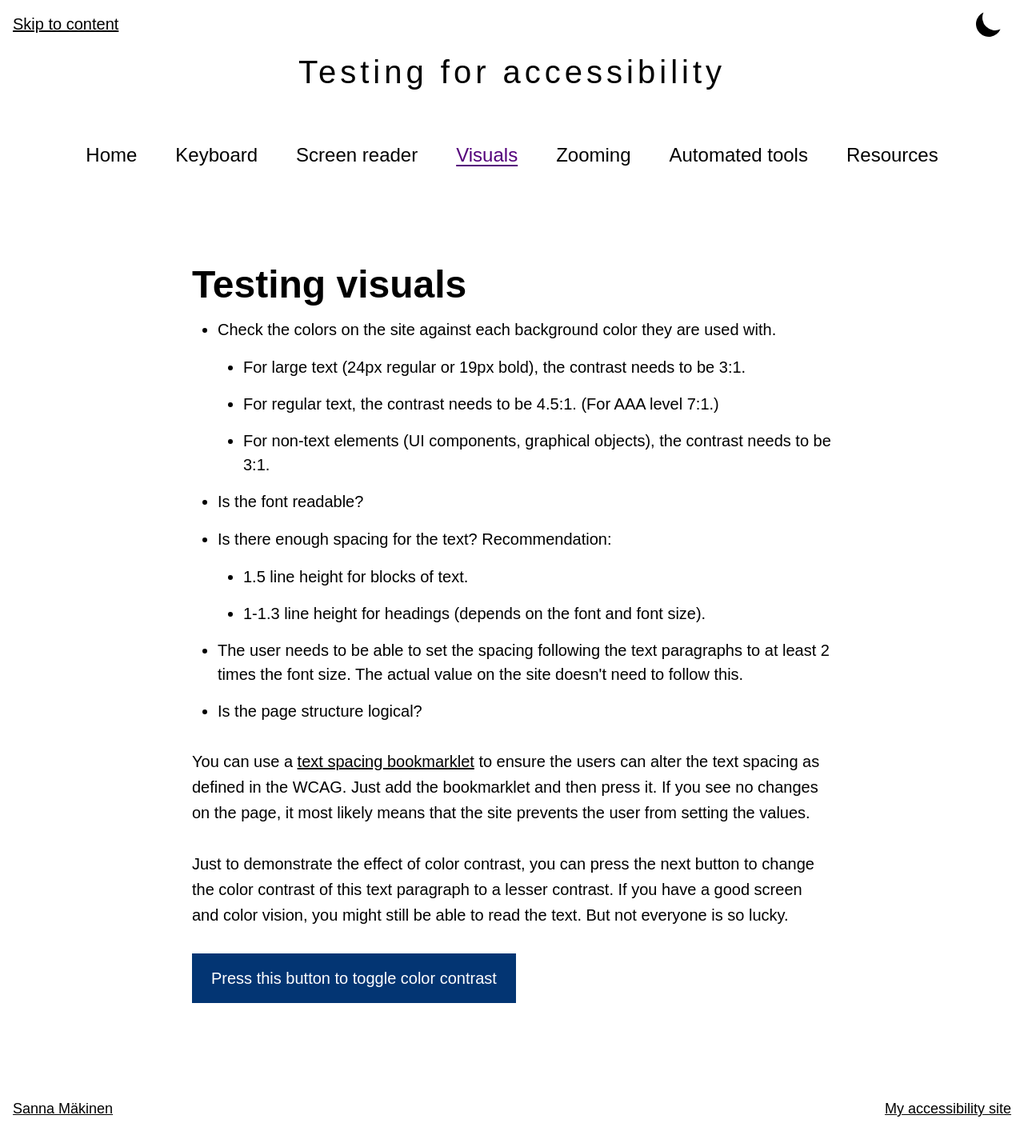
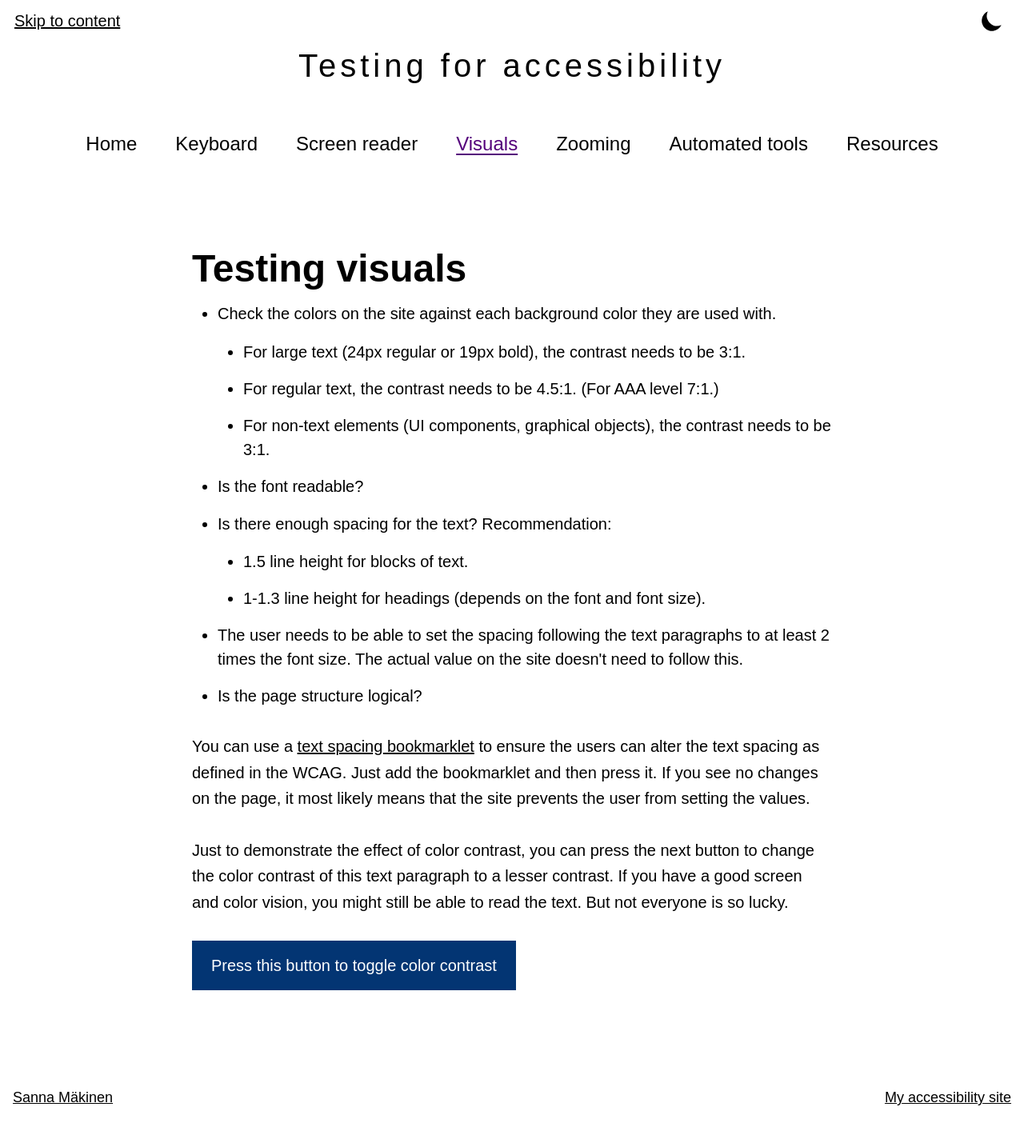
Before and after one commit to calydia/a11y-testing, a Gatsby site: page /testing-visuals in a window 1280 px wide. Shown: the whole page at 80% size. Built offline with nearby package versions, Linux system fonts and the light colour scheme; Gatsby itself is replaced by a stand-in of ours.

Commit message:
Add some Tailwind to the components

```diff
--- a/src/components/Footer.js
+++ b/src/components/Footer.js
@@ -10,9 +10,9 @@
 const Footer = () => {
   return (
     <footer>
-      <div className="link-wrapper">
-        <span style={spanStyle}><a className="footer-link" href="https://sanna.ninja">Sanna Mäkinen</a></span>
-        <a className="footer-link" href="https://a11y.sanna.ninja" aria-label="Learn more about accessibility on my accessibility site">My accessibility site</a>
+      <div className="link-wrapper mx-auto my-0">
+        <span style={spanStyle}><a className="border-solid border-transparent border-b-2 border-t-2 block py-1.5 text-lg" href="https://sanna.ninja">Sanna Mäkinen</a></span>
+        <a className="border-solid border-transparent border-b-2 border-t-2 block py-1.5 text-lg" href="https://a11y.sanna.ninja" aria-label="Learn more about accessibility on my accessibility site">My accessibility site</a>
       </div>
     </footer>
   );
--- a/src/components/Layout.js
+++ b/src/components/Layout.js
@@ -12,7 +12,7 @@
     <div>
       <header>
         <div className="link-wrapper">
-          <a href="#skip-target" id="skip" className="skip-link">Skip to content</a>
+          <a href="#skip-target" id="skip" className="py-1.5 border-solid	border-2 border-transparent">Skip to content</a>
           <Toggle theme={theme} toggleTheme={themeToggler} />
         </div>
         <Header />
--- a/src/components/Toggler.js
+++ b/src/components/Toggler.js
@@ -9,7 +9,7 @@
         aria-label={ (theme === "light") ? "Switch to dark version" : "Switch to light version"}
         title={ (theme === "light") ? "Switch to dark version" : "Switch to light version"}
       >
-        { (theme === "light") ? <HiMoon className="toggler-icon" aria-hidden="true" /> : <HiSun className="toggler-icon" aria-hidden="true" />}
+        { (theme === "light") ? <HiMoon className="w-8 h-8" aria-hidden="true" /> : <HiSun className="w-8 h-8" aria-hidden="true" />}
       </button>
     );
 };
--- a/src/pages/testing-keyboard-accessibility.js
+++ b/src/pages/testing-keyboard-accessibility.js
@@ -46,7 +46,7 @@
                 </li>
               </ul>
               <p>
-                The idea is to jump from one focusable element to the next. The focus isn't supposed to move to e.g. text content or headings. <a href="/answers" className="visually-hidden hidden-link">Do you know where you are?</a>
+                The idea is to jump from one focusable element to the next. The focus isn't supposed to move to e.g. text content or headings. <a href="/answers" className="sr-only focus:outline-0">Do you know where you are?</a>
               </p>
               <p>
                 The item you are focusing on should have a visible enough focus style. According to WCAG, the browser default style is enough to pass the criterion, but it's better to have more visible styles. Also, WCAG 2.2 might bring on changes.
--- a/src/pages/testing-visuals.js
+++ b/src/pages/testing-visuals.js
@@ -76,4 +76,4 @@
 }
 export default VisualsPage;
 
-export const Head = () => <title>Tesing visuals | Testing for accessibility</title>
+export const Head = () => <title>Testing visuals | Testing for accessibility</title>
--- a/src/styles/global.css
+++ b/src/styles/global.css
@@ -49,14 +49,7 @@
 }
 
 * {
-  margin: 0;
-  padding: 0;
-}
-
-.skip-link {
-  border-bottom: 2px solid transparent;
-  border-top: 2px solid transparent;
-  padding: 5px 0;
+  @apply m-0 p-0;
 }
 
 .site-name {
@@ -67,20 +60,13 @@
 }
 
 .link-wrapper {
-  align-items: center;
-  display: flex;
-  flex-flow: row wrap;
-  justify-content: space-between;
+  @apply items-center flex flex-row flex-wrap justify-between;
 }
 
 .theme-toggle {
-  background: transparent;
-  border-bottom: 2px solid transparent;
-  border-left: none;
-  border-right: none;
-  border-top: 2px solid transparent;
+  @apply bg-transparent border-solid border-l-0 border-r-0 border-b-2 border-t-2 border-transparent cursor-pointer;
+
   color: var(--header-text-color);
-  cursor: pointer;
   padding: var(--spacing-half) var(--spacing-half);
 }
 
@@ -92,11 +78,6 @@
 .theme-toggle:focus {
   border-bottom: 2px solid var(--link-color);
   border-top: 2px solid var(--link-color);
-}
-
-.toggler-icon {
-  height: 2em;
-  width: 2em;
 }
 
 body {
@@ -125,14 +106,13 @@
 
 h5,
 h6 {
-  font-size: 1.5rem;
+  @apply text-2xl;
   line-height: var(--heading-line-height);
   margin: var(--spacing-default) 0;
 }
 
 p {
-  font-size: 1.25rem;
-  line-height: 1.6;
+  @apply text-xl leading-relaxed;
   margin: var(--spacing-double-rem) 0;
 }
 
@@ -176,19 +156,15 @@
 }
 
 .nav-list {
-  display: flex;
-  flex-flow: row wrap;
-  justify-content: center;
+  @apply flex flex-row flex-wrap justify-center;
   list-style: none;
   margin: var(--spacing-double) 0 var(--spacing-default) 0;
 }
 
 .main-menu-item a {
-  border-bottom: none;
-  border-top: none;
+  @apply border-b-0 border-t-0 block text-base;
+
   color: var(--header-text-color);
-  display: block;
-  font-size: 1rem;
   margin: 0 var(--spacing-default);
   padding: var(--spacing-half) var(--spacing-half);
   text-decoration: none;
@@ -211,16 +187,7 @@
 }
 
 footer .link-wrapper {
-  margin: 0 auto;
   max-width: var(--wrapper-width);
-}
-
-.footer-link {
-  border-bottom: 2px solid transparent;
-  border-top: 2px solid transparent;
-  display: block;
-  font-size: 1.125rem;
-  padding: 5px 0;
 }
 
 @media (prefers-reduced-motion: no-preference) {
@@ -239,20 +206,6 @@
   }
 }
 
-.visually-hidden {
-  clip: rect(0 0 0 0);
-  clip-path: inset(50%);
-  height: 1px;
-  overflow: hidden;
-  position: absolute;
-  white-space: nowrap;
-  width: 1px;
-}
-
-.hidden-link:focus {
-  outline: 0
-}
-
 .button {
   @apply bg-lt-blue-dark text-white border-4 border-transparent dark:bg-dk-blue-light dark:text-black py-3 px-5 my-4;
   @apply hover:border-4 hover:border-lt-blue-dark hover:bg-transparent hover:text-lt-blue-dark dark:hover:text-dk-blue-light dark:hover:border-dk-blue-light;
@@ -264,7 +217,7 @@
 }
 
 button.demo-button {
-  margin-top: 0;
+  @apply mt-0;
 }
 
 /* Include some Tailwind project styles due to laziness */
```
Also changed, not shown: src/styles/keyboard-testing.css (+2 -6 lines).
